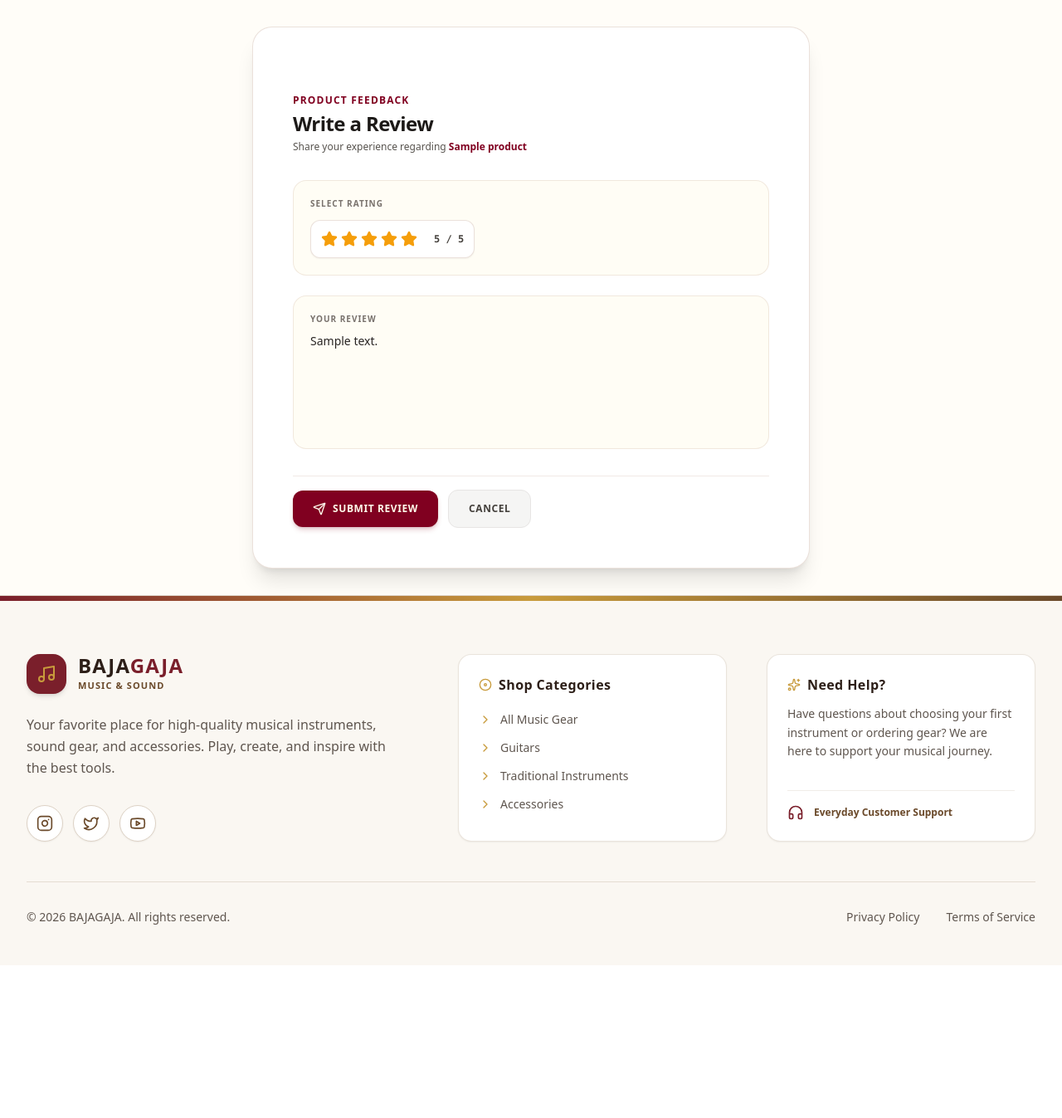
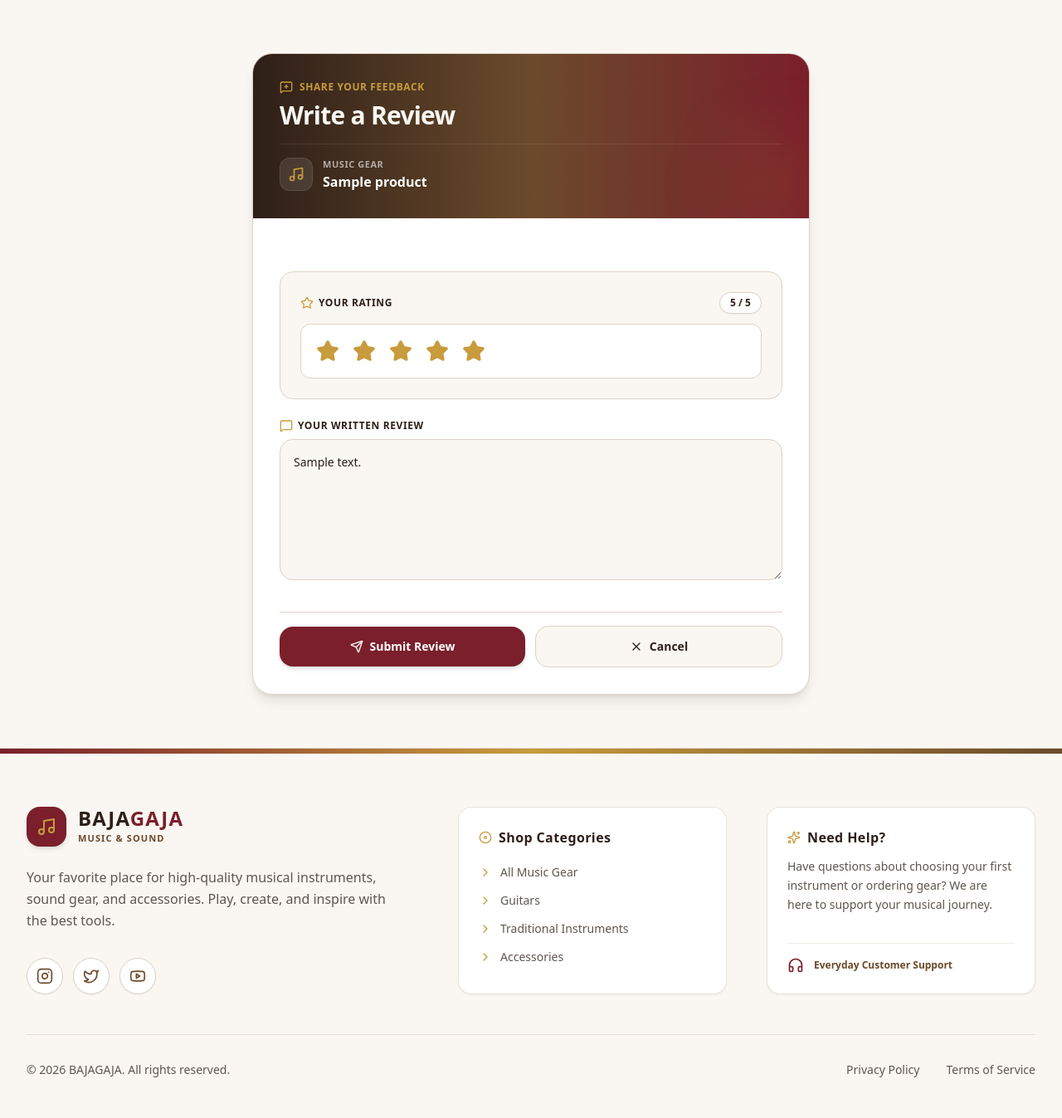
Before and after one commit to bipinjlimbu/B2C-E-Commerce---Django-Project-III, a Django app: template bg_project/bg_app/templates/main/add_review_page.html in a window 1280 px wide. Shown: the part 81-1428 px from the top of the page at 83% size. Before the commit the page ends 1244 px from the top, so only its background shows below. Run offline with Django 5.2, Linux system fonts and the light colour scheme; the template is opened without the code that fills it: most values are stand-ins (such as "Sample title", 1, 10 or a date in 2020); style sheets or scripts are compiled from the project's sources.

Commit message:
Add Review Page UI Updated

```diff
--- a/bg_project/bg_app/templates/main/add_review_page.html
+++ b/bg_project/bg_app/templates/main/add_review_page.html
@@ -7,70 +7,113 @@
     {% load static %}
     <link href="{% static 'css/styles.css' %}" rel="stylesheet" />
 </head>
-<body class="bg-amber-50/30 text-stone-900 font-sans min-h-screen flex flex-col">
+<body class="bg-[#FAF7F2] font-sans min-h-screen flex flex-col text-[#5F564F] antialiased selection:bg-[#7A1F2B] selection:text-white">
 
     {% include 'components/_navbar.html' %}
 
     {% include 'components/_messages.html' %}
 
-    <main class="flex-grow flex items-center justify-center p-4 sm:p-6 lg:p-8">
-        <form method="POST" class="w-full max-w-2xl bg-white border border-amber-900/15 rounded-3xl overflow-hidden shadow-xl p-8 lg:p-12 space-y-8">
+    <main class="flex-grow flex items-center justify-center p-4 sm:p-6 lg:p-10 my-6">
+        <div class="w-full max-w-2xl bg-white border border-[#DDD2C5] rounded-3xl shadow-lg overflow-hidden relative">
+
+            <div class="bg-gradient-to-r from-[#2D1F18] via-[#6B4A2B] to-[#7A1F2B] p-6 sm:p-8 text-white relative overflow-hidden">
+                <div class="absolute -right-6 -bottom-6 w-32 h-32 rounded-full bg-[#C89B3C]/10 blur-2xl pointer-events-none"></div>
+
+                <div class="flex items-center gap-2 text-xs font-bold uppercase tracking-wider text-[#C89B3C] mb-2">
+                    <i data-lucide="message-square-plus" class="w-4 h-4"></i>
+                    Share Your Feedback
+                </div>
+
+                <h1 class="text-2xl sm:text-3xl font-extrabold text-[#FAF7F2] tracking-tight">Write a Review</h1>
+
+                <div class="mt-4 pt-4 border-t border-white/10 flex items-center gap-3">
+                    <div class="w-10 h-10 rounded-xl bg-white/10 backdrop-blur-md flex items-center justify-center text-[#C89B3C] shrink-0 border border-white/10">
+                        <i data-lucide="music" class="w-5 h-5"></i>
+                    </div>
+                    <div>
+                        <span class="text-[11px] uppercase tracking-wider text-white/60 font-semibold block">Music Gear</span>
+                        <p class="text-sm sm:text-base font-bold text-white leading-tight line-clamp-1">{{ product.name }}</p>
+                    </div>
+                </div>
+            </div>
+
+            <form method="POST" class="p-6 sm:p-8 space-y-8">
                 {% csrf_token %}
 
-            <div>
-                <h2 class="text-xs font-bold uppercase tracking-widest text-[#800020] mb-1">Product Feedback</h2>
-                <p class="text-2xl font-black text-stone-900 tracking-tight">Write a Review</p>
-                <p class="text-xs text-stone-600 mt-1 font-medium">Share your experience regarding <span class="text-[#800020] font-bold">{{ product.name }}</span></p>
+                <div class="space-y-6">
+
+                    <div class="bg-[#FAF7F2] border border-[#DDD2C5] rounded-2xl p-5 sm:p-6 space-y-3">
+                        <div class="flex items-center justify-between">
+                            <label class="text-xs font-bold uppercase tracking-wider text-[#2D1F18] flex items-center gap-1.5">
+                                <i data-lucide="star" class="w-4 h-4 text-[#C89B3C]"></i>
+                                Your Rating
+                            </label>
+                            <span id="rating_display" class="text-xs font-extrabold px-3 py-1 rounded-full bg-white border border-[#DDD2C5] text-[#2D1F18] shadow-sm">
+                                5 / 5
+                            </span>
                         </div>
 
-            <div class="space-y-6">
-                <div class="bg-amber-50/50 border border-amber-900/10 p-5 rounded-2xl">
-                    <label class="text-[10px] font-extrabold uppercase tracking-widest text-stone-500 block mb-3">Select Rating</label>
-                    <div class="flex items-center gap-3 bg-white border border-amber-900/15 p-3 rounded-xl inline-flex shadow-sm">
                         <input type="hidden" name="rating" id="id_rating" value="5">
-                        <div class="flex items-center gap-1">
-                            <button type="button" data-star="1" class="star-btn text-amber-500 hover:scale-110 transition-transform focus:outline-none">
-                                <i data-lucide="star" class="w-5 h-5 fill-current"></i>
+
+                        <div class="flex items-center gap-2 bg-white border border-[#DDD2C5] p-3.5 rounded-xl justify-center sm:justify-start">
+                            <button type="button" data-star="1" class="star-btn text-[#C89B3C] hover:scale-110 transition-transform focus:outline-none p-1">
+                                <i data-lucide="star" class="w-7 h-7 fill-[#C89B3C]"></i>
                             </button>
-                            <button type="button" data-star="2" class="star-btn text-amber-500 hover:scale-110 transition-transform focus:outline-none">
-                                <i data-lucide="star" class="w-5 h-5 fill-current"></i>
+                            <button type="button" data-star="2" class="star-btn text-[#C89B3C] hover:scale-110 transition-transform focus:outline-none p-1">
+                                <i data-lucide="star" class="w-7 h-7 fill-[#C89B3C]"></i>
                             </button>
-                            <button type="button" data-star="3" class="star-btn text-amber-500 hover:scale-110 transition-transform focus:outline-none">
-                                <i data-lucide="star" class="w-5 h-5 fill-current"></i>
+                            <button type="button" data-star="3" class="star-btn text-[#C89B3C] hover:scale-110 transition-transform focus:outline-none p-1">
+                                <i data-lucide="star" class="w-7 h-7 fill-[#C89B3C]"></i>
                             </button>
-                            <button type="button" data-star="4" class="star-btn text-amber-500 hover:scale-110 transition-transform focus:outline-none">
-                                <i data-lucide="star" class="w-5 h-5 fill-current"></i>
+                            <button type="button" data-star="4" class="star-btn text-[#C89B3C] hover:scale-110 transition-transform focus:outline-none p-1">
+                                <i data-lucide="star" class="w-7 h-7 fill-[#C89B3C]"></i>
                             </button>
-                            <button type="button" data-star="5" class="star-btn text-amber-500 hover:scale-110 transition-transform focus:outline-none">
-                                <i data-lucide="star" class="w-5 h-5 fill-current"></i>
+                            <button type="button" data-star="5" class="star-btn text-[#C89B3C] hover:scale-110 transition-transform focus:outline-none p-1">
+                                <i data-lucide="star" class="w-7 h-7 fill-[#C89B3C]"></i>
                             </button>
                         </div>
-                        <span id="rating_display" class="text-xs font-mono font-bold text-stone-700 ml-2">5 / 5</span>
-                    </div>
+
                         {% if errors.rating %}
-                        <p class="text-red-600 text-xs mt-2 font-semibold">{{ errors.rating }}</p>
+                            <p class="text-[#B4473A] text-xs font-semibold flex items-center gap-1.5 bg-[#B4473A]/10 p-2.5 rounded-xl border border-[#B4473A]/20">
+                                <i data-lucide="alert-circle" class="w-4 h-4 shrink-0"></i>
+                                {{ errors.rating }}
+                            </p>
                         {% endif %}
                     </div>
 
-                <div class="bg-amber-50/50 border border-amber-900/10 p-5 rounded-2xl focus-within:border-[#800020] focus-within:bg-white transition-all">
-                    <label class="text-[10px] font-extrabold uppercase tracking-widest text-stone-500 block mb-2">Your Review</label>
-                    <textarea id="id_comment" name="comment" rows="5" placeholder="What did you like or dislike about this product? Your experience helps other buyers." class="w-full bg-transparent text-sm font-medium text-stone-800 focus:outline-none placeholder-stone-400 resize-none leading-relaxed">{{ data.comment|default:'' }}</textarea>
+                    <div class="space-y-2">
+                        <label for="id_comment" class="text-xs font-bold uppercase tracking-wider text-[#2D1F18] flex items-center gap-1.5">
+                            <i data-lucide="message-square" class="w-4 h-4 text-[#C89B3C]"></i>
+                            Your Written Review
+                        </label>
+
+                        <div class="relative">
+                            <textarea id="id_comment" name="comment" rows="6" placeholder="What did you like or dislike about this product? Your experience helps other musicians..." class="w-full bg-[#FAF7F2] border border-[#DDD2C5] rounded-2xl p-4 text-sm text-[#2D1F18] font-medium placeholder-[#5F564F]/50 focus:outline-none focus:border-[#7A1F2B] focus:ring-2 focus:ring-[#7A1F2B]/20 transition-all leading-relaxed resize-y">{{ data.comment|default:'' }}</textarea>
+                        </div>
+
                         {% if errors.comment %}
-                        <p class="text-red-600 text-xs mt-2 font-semibold">{{ errors.comment }}</p>
+                            <p class="text-[#B4473A] text-xs font-semibold flex items-center gap-1.5 bg-[#B4473A]/10 p-2.5 rounded-xl border border-[#B4473A]/20">
+                                <i data-lucide="alert-circle" class="w-4 h-4 shrink-0"></i>
+                                {{ errors.comment }}
+                            </p>
                         {% endif %}
                     </div>
+
                 </div>
 
-            <div class="flex items-center gap-3 pt-4 border-t border-amber-900/10">
-                <button type="submit" class="flex-grow sm:flex-none bg-[#800020] hover:bg-[#600018] text-amber-50 font-bold py-3.5 px-6 rounded-xl transition-all flex items-center justify-center gap-2 text-xs uppercase tracking-wider shadow-md shadow-[#800020]/20">
+                <div class="flex flex-col sm:flex-row items-center gap-3 pt-4 border-t border-[#DDD2C5]">
+                    <button type="submit" class="w-full sm:w-auto flex-1 bg-[#7A1F2B] hover:bg-[#5E1721] text-white font-bold py-3.5 px-6 rounded-2xl transition-all flex items-center justify-center gap-2 text-sm shadow-md hover:shadow-lg active:scale-[0.98]">
                         <i data-lucide="send" class="w-4 h-4"></i>
                         Submit Review
                     </button>
-                <a href="javascript:history.back()" class="flex-grow sm:flex-none bg-stone-100 hover:bg-stone-200 text-stone-700 font-bold py-3.5 px-6 rounded-xl transition-all flex items-center justify-center gap-2 text-xs uppercase tracking-wider border border-stone-200">
+
+                    <a href="javascript:history.back()" class="w-full sm:w-auto flex-1 bg-[#FAF7F2] hover:bg-[#DDD2C5]/40 text-[#2D1F18] font-bold py-3.5 px-6 rounded-2xl transition-all flex items-center justify-center gap-2 text-sm border border-[#DDD2C5]">
+                        <i data-lucide="x" class="w-4 h-4"></i>
                         Cancel
                     </a>
                 </div>
             </form>
+        </div>
     </main>
 
     {% include 'components/_footer.html' %}
@@ -89,11 +132,11 @@
                     const btnStarValue = parseInt(btn.getAttribute('data-star'));
                     const icon = btn.querySelector('[data-lucide="star"]');
                     if (btnStarValue <= selectedRating) {
-                        icon.classList.add('fill-current', 'text-amber-500');
-                        icon.classList.remove('text-stone-300');
+                        icon.classList.add('fill-[#C89B3C]', 'text-[#C89B3C]');
+                        icon.classList.remove('text-[#DDD2C5]');
                     } else {
-                        icon.classList.remove('fill-current', 'text-amber-500');
-                        icon.classList.add('text-stone-300');
+                        icon.classList.remove('fill-[#C89B3C]', 'text-[#C89B3C]');
+                        icon.classList.add('text-[#DDD2C5]');
                     }
                 });
             });
```
Lines whose indentation alone changed are shown as unchanged.
